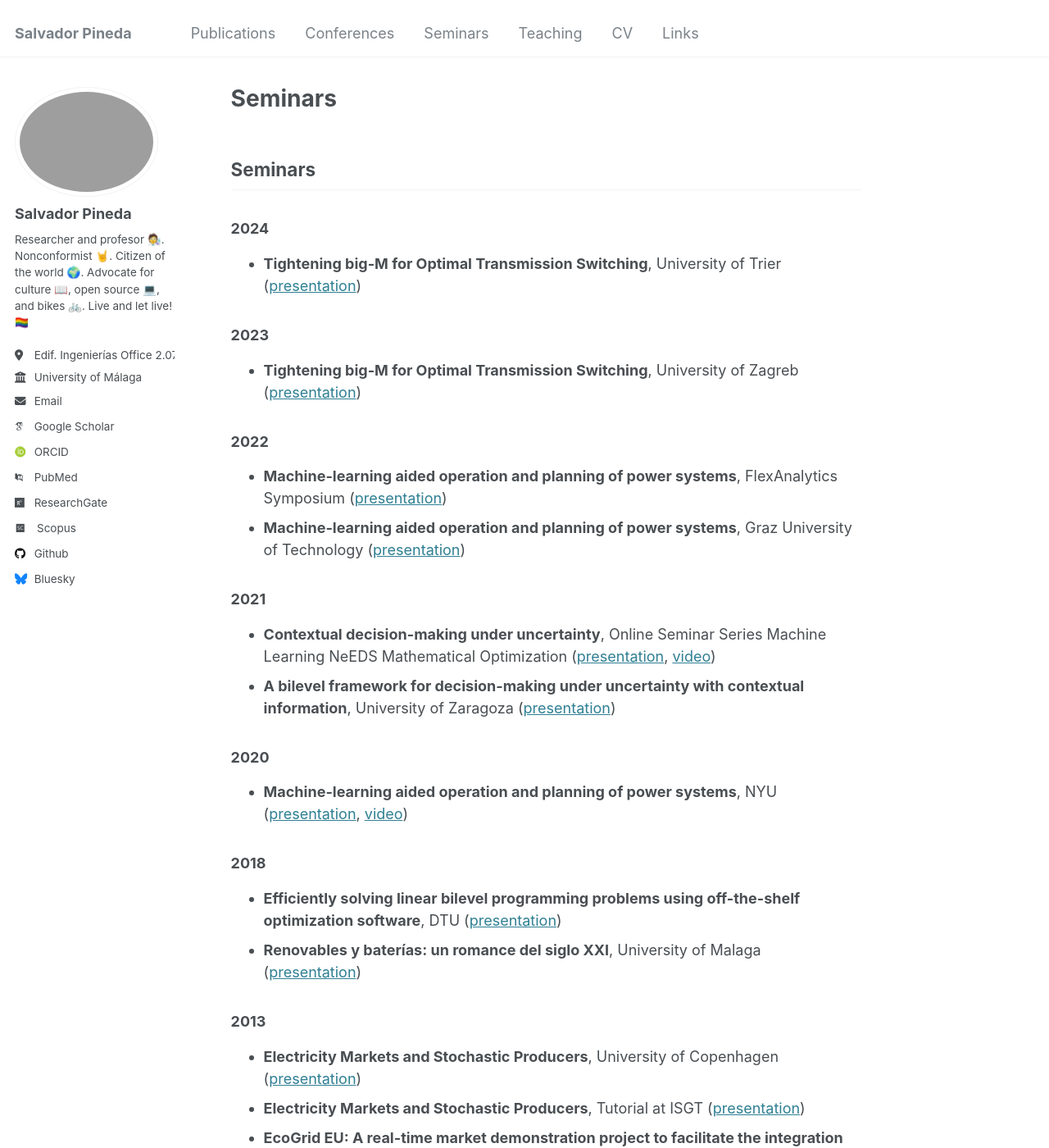
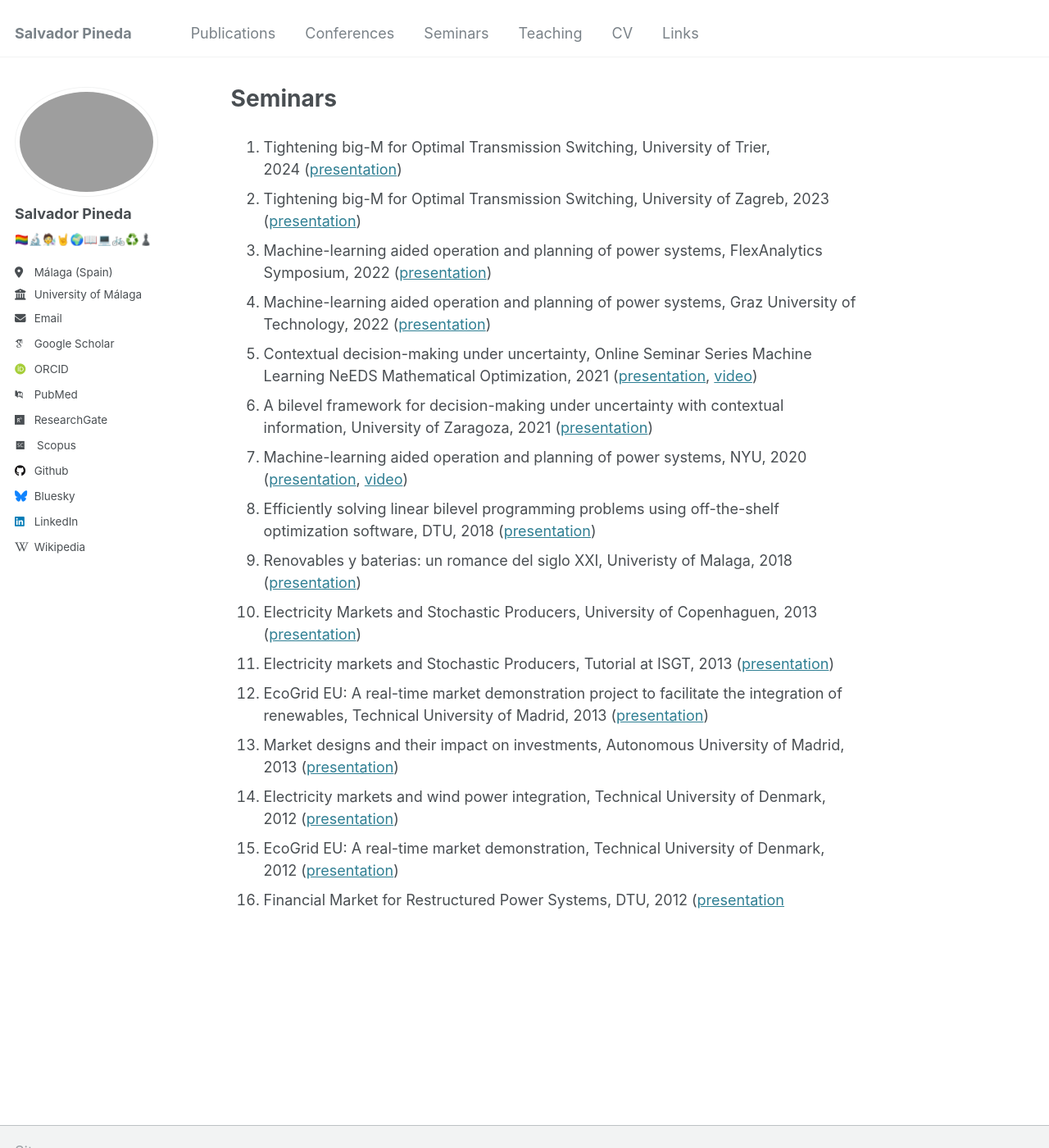
Before and after one commit to salvapineda/salvapineda.github.io, a Jekyll site: the page built from _pages/seminars.md, in a window 1280 px wide and 1400 px high. Shown: the whole window at 82% size. Built offline with Jekyll 4.4.1, drawn with Linux system fonts in a browser that asks for light colours; some web fonts are replaced; some of the changed text lies outside the part shown.

Commit message:
fix seminars

```diff
--- a/_config.yml
+++ b/_config.yml
@@ -24,8 +24,8 @@ author:
   avatar           : "Picture.png"
   name             : "Salvador Pineda"
   pronouns         : # example: "she/her"
-  bio              : "Researcher and profesor 🧑‍🔬. Nonconformist 🤘. Citizen of the world 🌍. Advocate for culture 📖, open source 💻, and bikes 🚲. Live and let live! 🏳️‍🌈"
-  location         : "Edif. Ingenierías Office 2.077D, C/ Doctor Ortíz Ramos s/n, 29071, Málaga, Spain"
+  bio              : "🏳️‍🌈🔬🧑‍🔬🤘🌍📖💻🚲♻️♟️"
+  location         : "Málaga (Spain)"
   employer         : "University of Málaga"
   uri              : # URL
   email            : "spineda@uma.es"
@@ -49,7 +49,7 @@ author:
   stackoverflow    : # User number or user number and name (i.e., use "1" or "1/jeff-atwood")
 
   # Social media
-  bluesky          : "bsky.app" # Replace this with you Bluesky username
+  bluesky          : "salvapineda" # Replace this with you Bluesky username
   facebook         : # Username
   flickr           : # Username
   foursquare       : # Username
@@ -58,7 +58,7 @@ author:
   keybase          : # Username
   instagram        : # Username
   lastfm           : # Username
-  linkedin         : # Username
+  linkedin         : "spinedamorente"
   mastodon         : # URL
   medium           : # URL
   pinterest        : # Username
@@ -69,7 +69,7 @@ author:
   twitter          : # Username for X / Twitter
   vine             : # Username
   weibo            : # Username
-  wikipedia        : # Username
+  wikipedia        : "salvapineda"
   xing             : # Username
   youtube          : # Username
   zhihu            : # Username
--- a/_pages/seminars.md
+++ b/_pages/seminars.md
@@ -4,36 +4,19 @@ title: "Seminars"
 author_profile: true
 ---
 
-## Seminars
-
-### 2024
-- **Tightening big-M for Optimal Transmission Switching**, University of Trier ([presentation](https://github.com/salvapineda/website/blob/main/Seminars/2024%20-%20Trier%20-%20Tightening%20bigM%20for%20optimal%20transmission%20switching.pdf))
-
-### 2023
-- **Tightening big-M for Optimal Transmission Switching**, University of Zagreb ([presentation](https://github.com/salvapineda/website/blob/main/Seminars/2023%20-%20Zagreb%20-%20Tightening%20bigM%20for%20optimal%20tranmission%20switching.pdf))
-
-### 2022
-- **Machine-learning aided operation and planning of power systems**, FlexAnalytics Symposium ([presentation](https://github.com/salvapineda/website/blob/main/Seminars/2022%20-%20FlexAnalytics%20-%20Machine-learning%20aided%20operation%20and%20planning%20of%20power%20systems.pdf))
-- **Machine-learning aided operation and planning of power systems**, Graz University of Technology ([presentation](https://github.com/salvapineda/website/blob/main/Seminars/2022%20-%20Graz%20-%20Machine-learning%20aided%20operation%20and%20planning%20of%20power%20systems.pdf))
-
-### 2021
-- **Contextual decision-making under uncertainty**, Online Seminar Series Machine Learning NeEDS Mathematical Optimization ([presentation](https://github.com/salvapineda/website/blob/main/Seminars/2021%20-%20NeEDs%20-%20Contextual%20decision-making%20under%20uncertainty.pdf), [video](https://t.co/Q9n4PyIP0S?amp=1))
-- **A bilevel framework for decision-making under uncertainty with contextual information**, University of Zaragoza ([presentation](https://github.com/salvapineda/website/blob/main/Seminars/2021%20-%20Zaragoza%20-%20A%20bilevel%20framework%20for%20decision-making%20under%20uncertainty%20with%20contextual%20information.pdf))
-
-### 2020
-- **Machine-learning aided operation and planning of power systems**, NYU ([presentation](https://github.com/salvapineda/website/blob/main/Seminars/2020%20-%20NYU%20-%20Machine-learning%20aided%20operation%20and%20planning%20of%20power%20systems.pdf), [video](https://www.youtube.com/watch?v=C1sKqenTO98&feature=youtu.be))
-
-### 2018
-- **Efficiently solving linear bilevel programming problems using off-the-shelf optimization software**, DTU ([presentation](https://github.com/salvapineda/website/blob/main/Seminars/2018%20-%20DTU%20-%20Efficiently%20solving%20linear%20bilevel%20programming%20problems%20using%20off-the-shelf%20optimization%20software.pdf))
-- **Renovables y baterías: un romance del siglo XXI**, University of Malaga ([presentation](https://github.com/salvapineda/website/blob/main/Seminars/2018%20-%20UMA%20-%20Renovables%20y%20baterias_%20un%20romance%20del%20siglo%20XXI.pdf))
-
-### 2013
-- **Electricity Markets and Stochastic Producers**, University of Copenhagen ([presentation](https://github.com/salvapineda/website/blob/main/Seminars/2013%20-%20KU%20-%20Electricity%20Markets%20and%20Stochastic%20Producers.pdf))
-- **Electricity Markets and Stochastic Producers**, Tutorial at ISGT ([presentation](https://github.com/salvapineda/website/blob/main/Seminars/2013%20-%20ISGT%20-%20Electricity%20markets%20and%20stochastic%20producers.pdf))
-- **EcoGrid EU: A real-time market demonstration project to facilitate the integration of renewables**, Technical University of Madrid ([presentation](https://github.com/salvapineda/website/blob/main/Seminars/2013%20-%20UPM%20-%20EcoGrid%20EU_%20A%20real-time%20market%20demonstration%20project%20to%20facilitate%20the%20integration%20of%20renewables.pdf))
-- **Market designs and their impact on investments**, Autonomous University of Madrid ([presentation](https://github.com/salvapineda/website/blob/main/Seminars/2013%20-%20UAM%20-%20Market%20designs%20and%20their%20impact%20on%20investments.pdf))
-
-### 2012
-- **Electricity markets and wind power integration**, Technical University of Denmark ([presentation](https://github.com/salvapineda/website/blob/main/Seminars/2012%20-%20DTU%20-%20Electricity%20markets%20and%20wind%20power%20integration.pdf))
-- **EcoGrid EU: A real-time market demonstration**, Technical University of Denmark ([presentation](https://github.com/salvapineda/website/blob/main/Seminars/2012%20-%20DTU%20-%20EcoGrid%20EU_%20A%20real-time%20market%20demonstration.pdf))
-- **Financial Market for Restructured Power Systems**, DTU ([presentation](https://github.com/salvapineda/website/blob/main/Seminars/2012%20-%20DTU%20-%20Financial%20Market%20for%20Restructured%20Power%20Systems.pdf))
+1.  Tightening big-M for Optimal Transmission Switching, University of Trier, 2024 ([presentation](https://github.com/salvapineda/website/blob/main/Seminars/2024%20-%20Trier%20-%20Tightening%20bigM%20for%20optimal%20transmission%20switching.pdf))
+1.  Tightening big-M for Optimal Transmission Switching, University of Zagreb, 2023 ([presentation](https://github.com/salvapineda/website/blob/main/Seminars/2023%20-%20Zagreb%20-%20Tightening%20bigM%20for%20optimal%20tranmission%20switching.pdf))
+1.  Machine-learning aided operation and planning of power systems, FlexAnalytics Symposium, 2022 ([presentation](https://github.com/salvapineda/website/blob/main/Seminars/2022%20-%20FlexAnalytics%20-%20Machine-learning%20aided%20operation%20and%20planning%20of%20power%20systems.pdf))
+1.  Machine-learning aided operation and planning of power systems, Graz University of Technology, 2022 ([presentation](https://github.com/salvapineda/website/blob/main/Seminars/2022%20-%20Graz%20-%20Machine-learning%20aided%20operation%20and%20planning%20of%20power%20systems.pdf))
+1.  Contextual decision-making under uncertainty, Online Seminar Series Machine Learning NeEDS Mathematical Optimization, 2021 ([presentation](https://github.com/salvapineda/website/blob/main/Seminars/2021%20-%20NeEDs%20-%20Contextual%20decision-making%20under%20uncertainty.pdf), [video](https://t.co/Q9n4PyIP0S?amp=1))
+1.  A bilevel framework for decision-making under uncertainty with contextual information, University of Zaragoza, 2021 ([presentation](https://github.com/salvapineda/website/blob/main/Seminars/2021%20-%20Zaragoza%20-%20A%20bilevel%20framework%20for%20decision-making%20under%20uncertainty%20with%20contextual%20information.pdf))
+1.  Machine-learning aided operation and planning of power systems, NYU, 2020 ([presentation](https://github.com/salvapineda/website/blob/main/Seminars/2020%20-%20NYU%20-%20Machine-learning%20aided%20operation%20and%20planning%20of%20power%20systems.pdf), [video](https://www.youtube.com/watch?v=C1sKqenTO98&feature=youtu.be))
+1.  Efficiently solving linear bilevel programming problems using off-the-shelf optimization software, DTU, 2018 ([presentation](https://github.com/salvapineda/website/blob/main/Seminars/2018%20-%20DTU%20-%20Efficiently%20solving%20linear%20bilevel%20programming%20problems%20using%20off-the-shelf%20optimization%20software.pdf))
+1.  Renovables y baterias: un romance del siglo XXI, Univeristy of Malaga, 2018 ([presentation](https://github.com/salvapineda/website/blob/main/Seminars/2018%20-%20UMA%20-%20Renovables%20y%20baterias_%20un%20romance%20del%20siglo%20XXI.pdf))
+1.  Electricity Markets and Stochastic Producers, University of Copenhaguen, 2013 ([presentation](https://github.com/salvapineda/website/blob/main/Seminars/2013%20-%20KU%20-%20Electricity%20Markets%20and%20Stochastic%20Producers.pdf))
+1.  Electricity markets and Stochastic Producers, Tutorial at ISGT, 2013 ([presentation](https://github.com/salvapineda/website/blob/main/Seminars/2013%20-%20ISGT%20-%20Electricity%20markets%20and%20stochastic%20producers.pdf))
+1.  EcoGrid EU: A real-time market demonstration project to facilitate the integration of renewables, Technical University of Madrid, 2013 ([presentation](https://github.com/salvapineda/website/blob/main/Seminars/2013%20-%20UPM%20-%20EcoGrid%20EU_%20A%20real-time%20market%20demonstration%20project%20to%20facilitate%20the%20integration%20of%20renewables.pdf))
+1.  Market designs and their impact on investments, Autonomous University of Madrid, 2013 ([presentation](https://github.com/salvapineda/website/blob/main/Seminars/2013%20-%20UAM%20-%20Market%20designs%20and%20their%20impact%20on%20investments.pdf))
+1.  Electricity markets and wind power integration, Technical University of Denmark, 2012 ([presentation](https://github.com/salvapineda/website/blob/main/Seminars/2012%20-%20DTU%20-%20Electricity%20markets%20and%20wind%20power%20integration.pdf))
+1.  EcoGrid EU: A real-time market demonstration, Technical University of Denmark, 2012 ([presentation](https://github.com/salvapineda/website/blob/main/Seminars/2012%20-%20DTU%20-%20EcoGrid%20EU_%20A%20real-time%20market%20demonstration.pdf))
+1.  Financial Market for Restructured Power Systems, DTU, 2012 ([presentation](https://github.com/salvapineda/website/blob/main/Seminars/2012%20-%20DTU%20-%20Financial%20Market%20for%20Restructured%20Power%20Systems.pdf)
```
